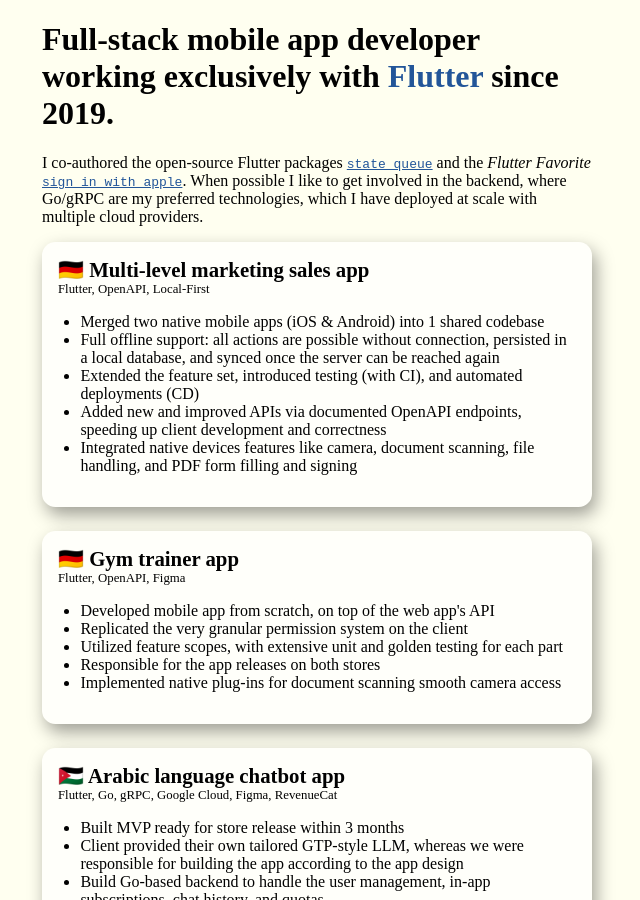
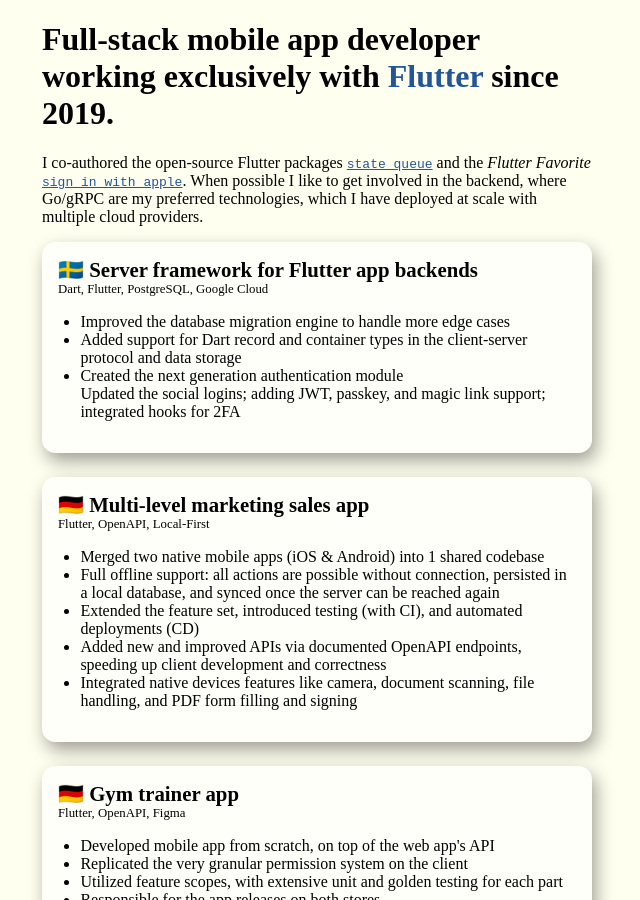
Before and after one commit to LunaONE/web, a Jekyll site: the page flutter.html, which Jekyll copies as it is, in a window 1280 px wide and 900 px high. Shown: the whole window, without its empty margins (323-963 px from the left). Built offline with Jekyll 4.4.1, drawn with Linux system fonts in a browser that asks for light colours.

Commit message:
Add new project

```diff
--- a/flutter.html
+++ b/flutter.html
@@ -126,6 +126,20 @@
   <div id="cards">
 
     <div class="card">
+      <h2>🇸🇪 Server framework for Flutter app backends</h2>
+      <span class="technologies">Dart, Flutter, PostgreSQL, Google Cloud</span>
+
+      <ul>
+        <li>Improved the database migration engine to handle more edge cases </li>
+        <li>Added support for Dart record and container types in the client-server protocol and data storage</li>
+        <li>Created the next generation authentication module
+          <br />Updated the social logins; adding JWT, passkey,
+          and magic link support; integrated hooks for 2FA
+        </li>
+      </ul>
+    </div>
+
+    <div class="card">
       <h2>🇩🇪 Multi-level marketing sales app</h2>
       <span class="technologies">Flutter, OpenAPI, Local-First</span>
 
```
